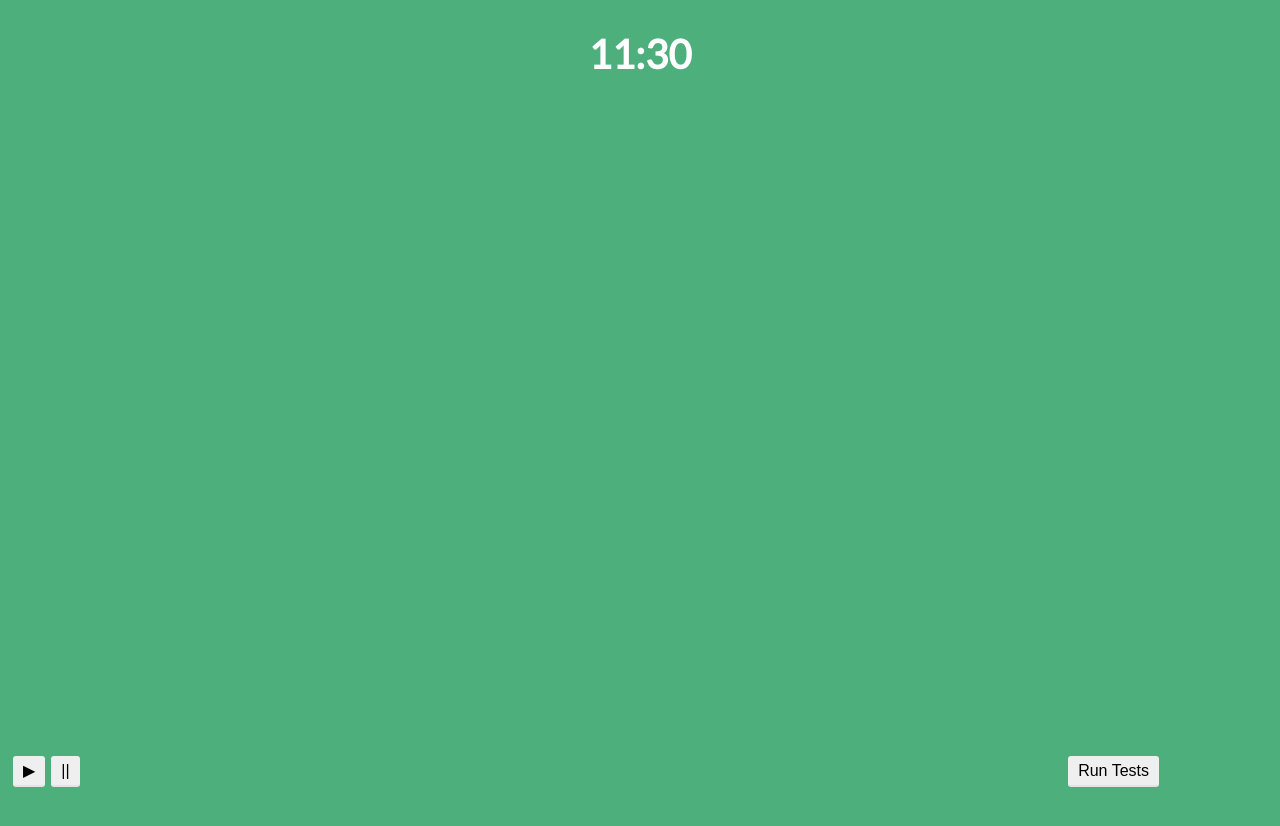
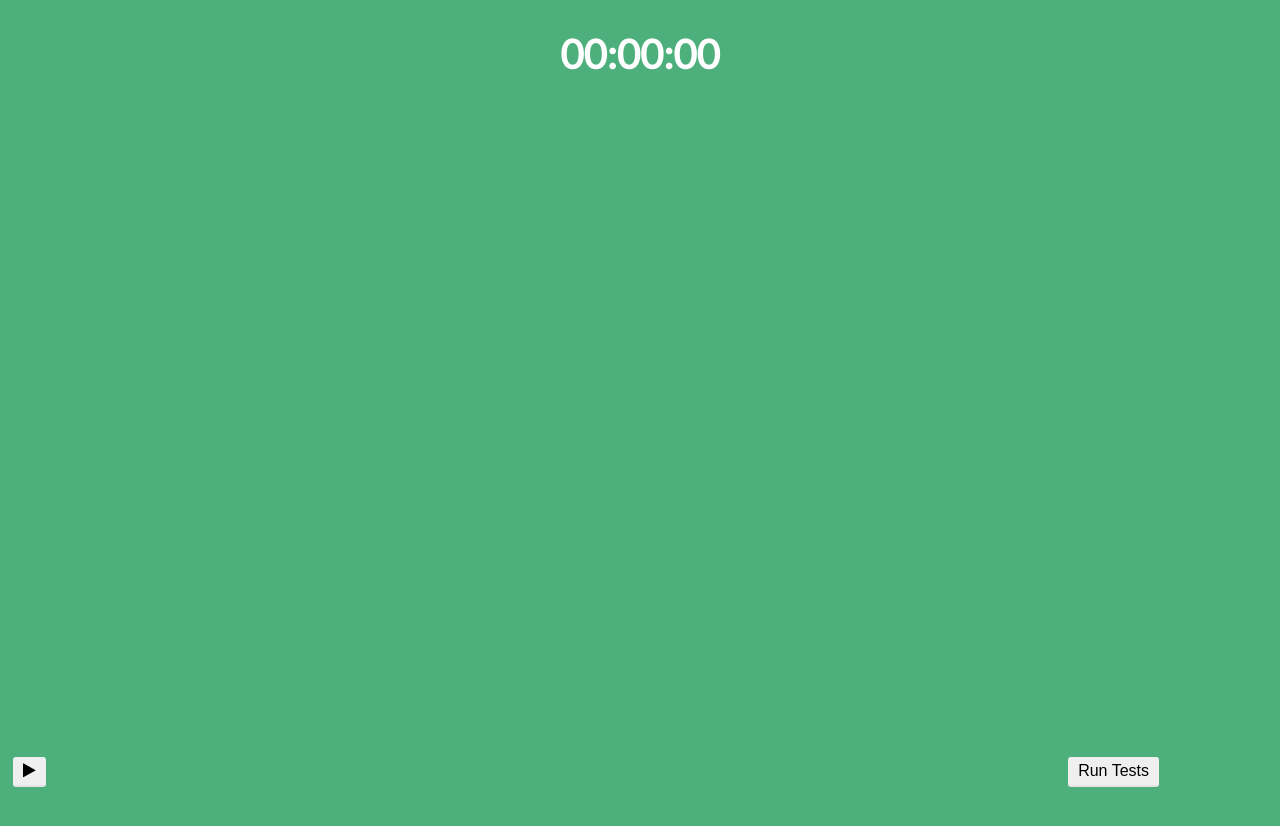
Before and after one commit to gustavoFreireS/electron-dojo-timer, a React app: page / in a window 1280 px wide. Built offline with nearby package versions, Linux system fonts and the light colour scheme.

Commit message:
Add timer logic

```diff
--- a/index.html
+++ b/index.html
@@ -6,6 +6,7 @@
   <meta name="viewport" content="width=device-width, initial-scale=1.0">
   <meta http-equiv="X-UA-Compatible" content="ie=edge">
   <title>React boilerplate Project</title>
+  <link href="https://stackpath.bootstrapcdn.com/font-awesome/4.7.0/css/font-awesome.min.css" rel="stylesheet" integrity="sha384-wvfXpqpZZVQGK6TAh5PVlGOfQNHSoD2xbE+QkPxCAFlNEevoEH3Sl0sibVcOQVnN" crossorigin="anonymous">
 </head>
 
 <body>
--- a/package.json
+++ b/package.json
@@ -58,8 +58,9 @@
   },
   "dependencies": {
     "axios": "^0.18.0",
+    "electron-is-dev": "^1.0.1",
+    "moment": "^2.24.0",
     "react": "^16.8.6",
-    "react-dom": "^16.8.6",
-    "electron-is-dev": "^1.0.1"
+    "react-dom": "^16.8.6"
   }
 }
--- a/src/containers/HomePage/timer-section.js
+++ b/src/containers/HomePage/timer-section.js
@@ -1,21 +1,66 @@
-import React from 'react';
+import React, { useState, useEffect } from 'react';
+import moment from 'moment';
 import '../../stylesheets/timer.scss';
-import PropTypes from 'prop-types';
 
-const Timer = props => {
+const Timer = () => {
+  const [currentState, setCurrentState] = useState('stopped');
+  const [duration, setDuration] = useState(0);
+
+  const play = () => {
+    setCurrentState('playing')
+  }
+
+  const stop = () => {
+    setDuration(0)
+    setCurrentState('stopped')
+  }
+
+  const pause = () => {
+    setCurrentState('paused')
+  }
+
+  useEffect(() => {
+    var timerID = setInterval( () => tick(), 1000 );
+
+    return function cleanup() {
+      clearInterval(timerID);
+    };
+  });
+
+  function tick() {
+    if (currentState === 'playing') {
+      setDuration(duration + 1000)
+    }
+  }
+
+  if (currentState === 'playing' && duration >= 10 * 1000) {
+    setCurrentState('ended')
+    setDuration(0)
+  }
+
   return (
     <div className="timer__container">
-      <p>11:30</p>
+      {currentState === 'ended' && (
+        <p>TIME OVER</p>
+      )}
+      {currentState !== 'ended' && (
+        <p>{moment.utc(duration).format('HH:mm:ss')}</p>
+      )}
       <div className="button__section">
-        <button>▶</button><button>||</button>
+        {(currentState === 'stopped' || currentState === 'paused' || currentState === 'ended') && (
+          <button type="button" onClick={play}><i className="fa fa-play" /></button>
+        )}
+        {currentState === 'playing' && (
+          <button type="button" onClick={pause}><i className="fa fa-pause" /></button>
+        )}
+        {(currentState === 'paused'|| currentState === 'playing') && (
+          <button type="button" onClick={stop}><i className="fa fa-stop" /></button>
+        )}
         <button className="testButton">Run Tests</button>
       </div>
     </div>
   );
 };
 
-Timer.propTypes = {
-
-};
 
 export default Timer;
```
Also changed, not shown: 1 other file.
